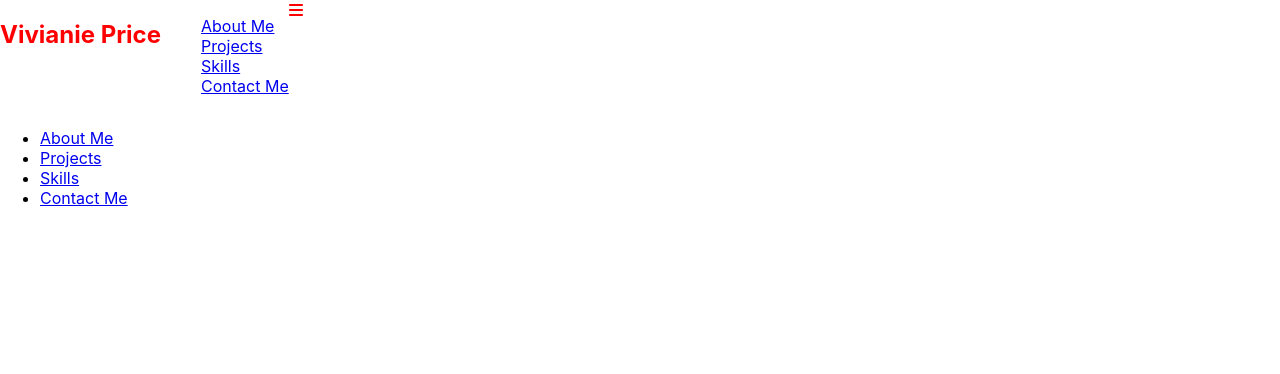
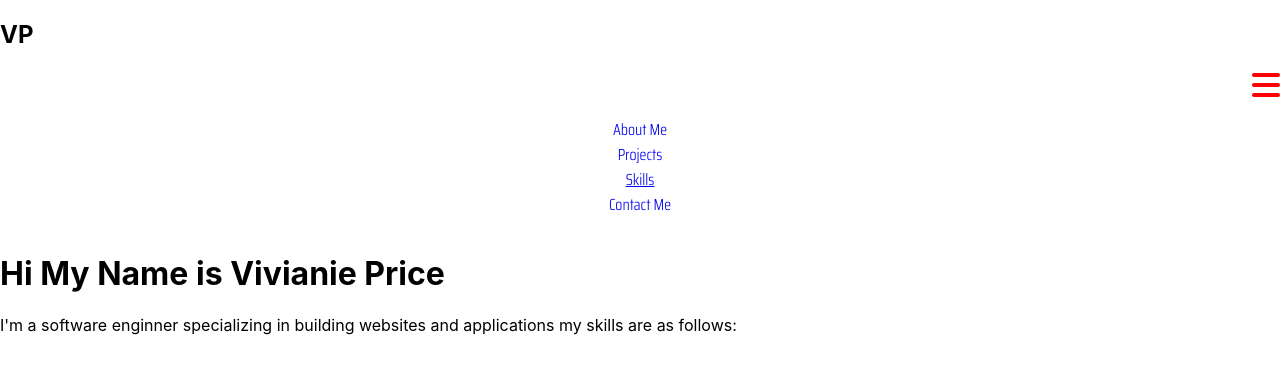
Before and after one commit to Vivianie-P/portfolio, a React (Create React App) app: page / in a window 1280 px wide. Shown: the top 374 px of the page. Built offline with nearby package versions, Linux system fonts and the light colour scheme.

Commit message:
working on header

```diff
--- a/src/App.js
+++ b/src/App.js
@@ -13,12 +13,14 @@ function App() {
 			<div className="main">
 				<Router>
 					<div className="main-header">
+						<h2 className="header-title">VP</h2>
 						<Header />
 					</div>
 					<Routes>
 						<Route path="about-me" element={<AboutMe />}></Route>
 					</Routes>
 				</Router>
+				<AboutMe />
 			</div>
 		</div>
 	);
--- a/src/Components/Header.css
+++ b/src/Components/Header.css
@@ -1,22 +1,52 @@
+@import url("https://fonts.googleapis.com/css2?family=Saira+Condensed:wght@300&display=swap");
+
 *,
 *::before,
 *::after {
 	box-sizing: border-box;
 }
 
-.mobile-header {
-	color: black;
-	display: flex;
+.desktop-header {
+	display: none;
 }
 
-.mobile-menu-items {
-	list-style: none;
+.mobile-header {
+	width: 100%;
+	display: flex;
+	justify-content: flex-end;
 }
 
-.header-title {
+.mobile-nav {
+	background-color: rgb(102, 102, 187);
+}
+
+.menu-items {
+	display: flex;
+	align-items: center;
+	flex-direction: column;
+	justify-content: space-evenly;
+	text-align: center;
+	padding: 0;
+	width: 100%;
+	list-style-type: none;
+	text-decoration: none;
+	font-family: "Saira Condensed", sans-serif;
+	font-weight: 300;
+	color: black;
+}
+
+.nav-link a {
+	text-decoration: none;
+}
+
+.hamburger {
+	display: flex;
+	justify-content: flex-end;
+	margin-left: 1rem;
+	font-size: 2rem;
+	background: none;
 	color: red;
 }
 
-.hamburger {
-	color: red;
+@media screen and (min-width: 600px) {
 }
--- a/src/Components/Header.jsx
+++ b/src/Components/Header.jsx
@@ -12,10 +12,9 @@ const Header = () => {
 
 	return (
 		<div>
-			<div className="mobile-header">
-				<h2 className="header-title">Vivianie Price</h2>
-				<nav className="mobile-nav">
-					<ul className="mobile-menu-items">
+			<div className="desktop-header">
+				<nav className="desktop-nav">
+					<ul className="menu-items">
 						{HeaderData.map((item, index) => {
 							return (
 								<li key={index} className={item.cName}>
@@ -27,11 +26,11 @@ const Header = () => {
 						})}
 					</ul>
 				</nav>
-				<Link to="#" className="hamburger">
-					<FontAwesomeIcon icon={faBars} onClick={showSidebar} />
-				</Link>
 			</div>
-			<div className="header-container">
+			<div className="hamburger">
+				<FontAwesomeIcon icon={faBars} onClick={showSidebar} />
+			</div>
+			<div className="mobile-header">
 				<nav className={sidebar ? "menu-items active" : "menu-items"}>
 					<ul className="menu-items">
 						{HeaderData.map((item, index) => {
```
